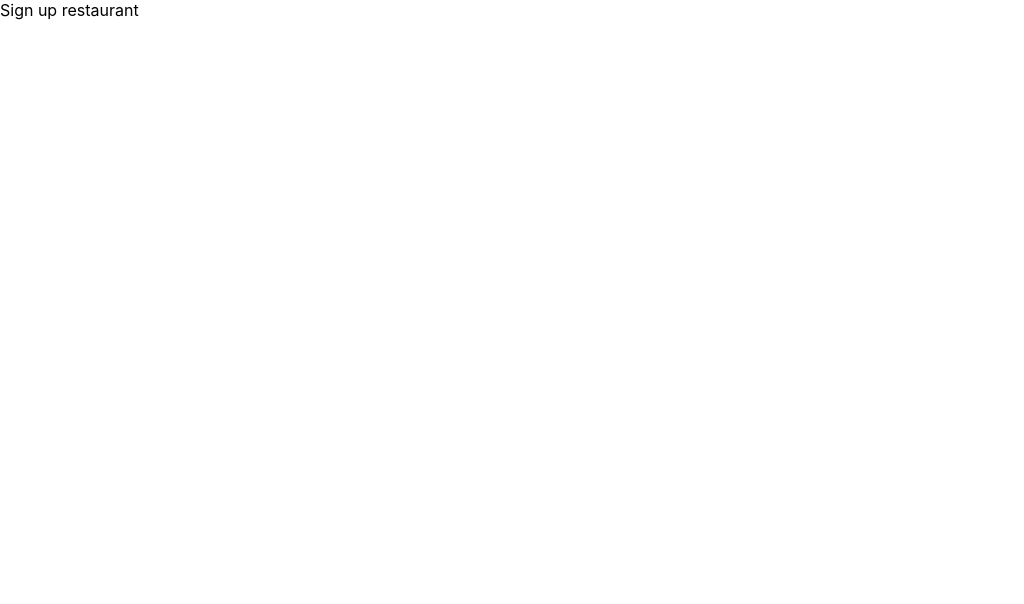
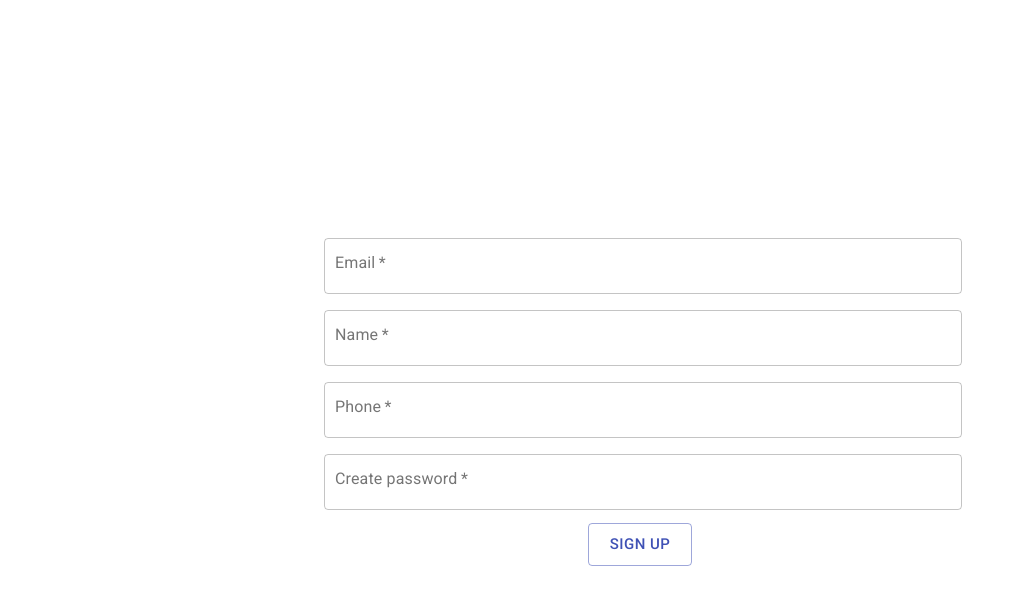
Before and after one commit to yuli-ana/ecofood, a React (Create React App) app: page /signup/restaurant in a window 1280 px wide. Shown: the top 604 px of the page, without its empty margins (0-1024 px from the left). Built offline with nearby package versions, Linux system fonts and the light colour scheme.

Commit message:
Create resturant sign up form

```diff
--- a/src/components/home/signup/SingUpRestaurant.jsx
+++ b/src/components/home/signup/SingUpRestaurant.jsx
@@ -1,5 +1,92 @@
+import { Button, TextField, Grid } from "@material-ui/core";
+import { makeStyles } from "@material-ui/styles";
+import { useForm } from "react-hook-form";
+
+const useStyles = makeStyles((theme) => ({
+  center: {
+    minHeight: "100vh",
+  },
+  padding: {
+    padding: theme.spacing(2),
+    marginTop: theme.spacing(4),
+    marginBottom: theme.spacing(4),
+  },
+  button: {
+    marginTop: theme.spacing(4),
+  },
+}));
+
 const SignupRestaurant = () => {
-  return <div>Sign up restaurant</div>;
+  const classes = useStyles();
+  const { register, handleSubmit, watch, errors } = useForm();
+
+  const onSubmit = (data) => {
+    console.log(data);
+  };
+
+  return (
+    <Grid
+      container
+      justify="center"
+      alignContent="center"
+      className={classes.center}
+      spacing={3}
+    >
+      <Grid item xs={6}>
+        <form action="" onSubmit={handleSubmit(onSubmit)}>
+          <TextField
+            className={classes.padding}
+            required
+            inputRef={register}
+            name="email"
+            variant="outlined"
+            label="Email"
+            fullWidth
+          />
+          <TextField
+            className={classes.padding}
+            required
+            inputRef={register}
+            name="name"
+            variant="outlined"
+            label="Name"
+            fullWidth
+          />
+          <TextField
+            className={classes.padding}
+            required
+            inputRef={register}
+            name="phone"
+            variant="outlined"
+            label="Phone"
+            fullWidth
+          />
+          <TextField
+            className={classes.padding}
+            required
+            inputRef={register}
+            name="password"
+            variant="outlined"
+            label="Create password"
+            fullWidth
+          />
+          <Grid container justify="center">
+            <Grid item>
+              <Button
+                type="submit"
+                variant="outlined"
+                color="primary"
+                size="large"
+                className={classes.button}
+              >
+                Sign up
+              </Button>
+            </Grid>
+          </Grid>
+        </form>
+      </Grid>
+    </Grid>
+  );
 };
 
 export default SignupRestaurant;
```
